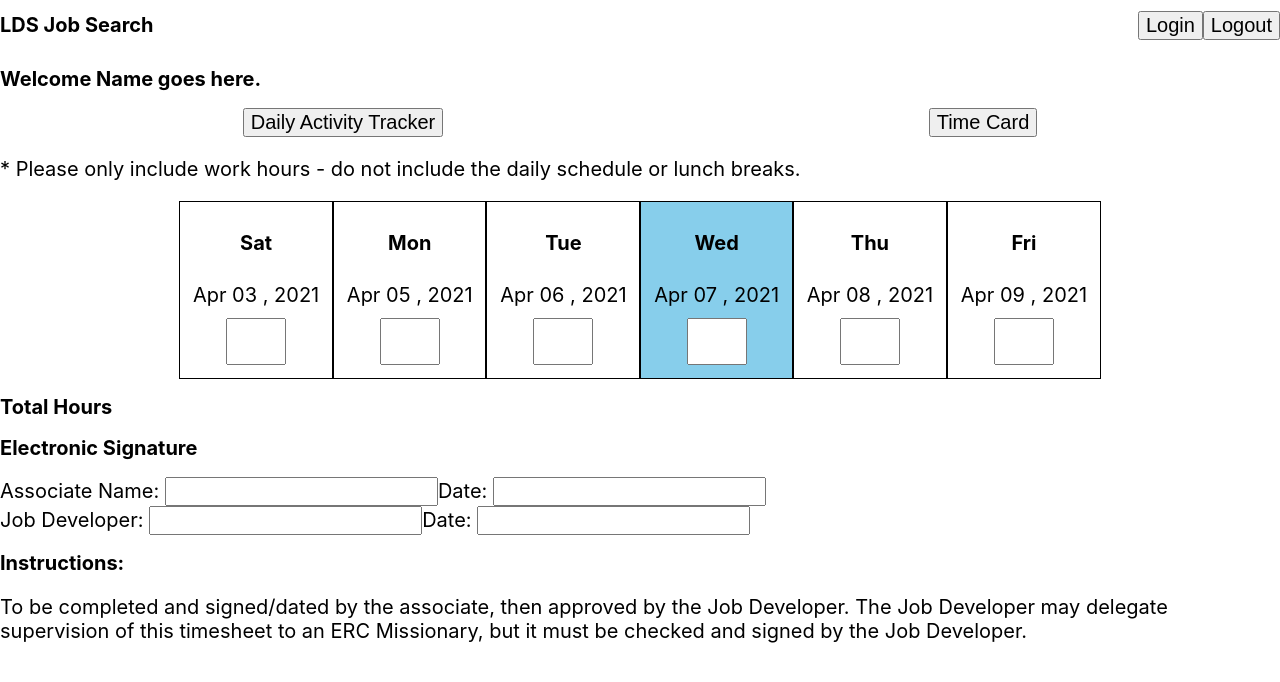
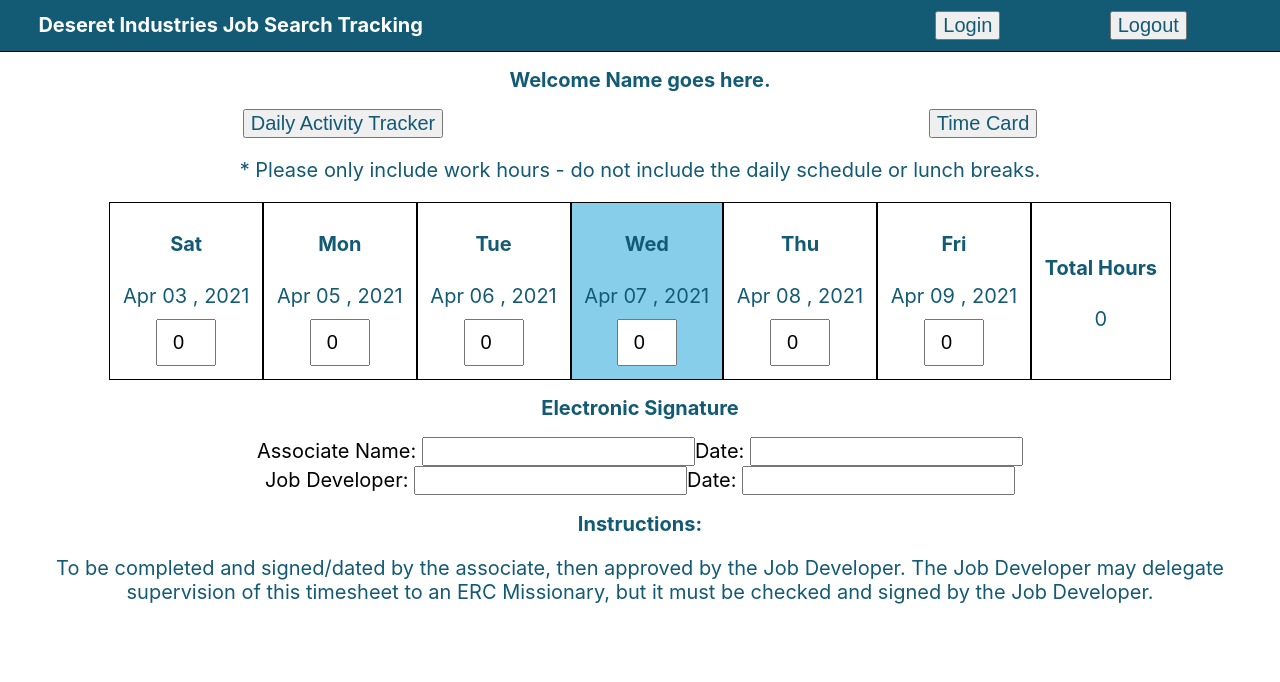
Before and after one commit to nicholas-myers/ldsjsat, a React (Create React App) app: page /profile/time-card in a window 1280 px wide. Shown: the top 682 px of the page. Built offline with nearby package versions, Linux system fonts and the light colour scheme; the HTML template or start-up script is replaced by a standard one.

Commit message:
added ability to set the hours for each day and calculate the total hours for the week

```diff
--- a/src/App.css
+++ b/src/App.css
@@ -2,17 +2,33 @@
   box-sizing: border-box;
   max-width: 100%;
   font-size: 2rem;
+  text-align: center;
 }
 
 html {
   font-size: 62.5%;
 }
 
+h2, p, a,  button {
+  color: #135A75;
+}
+
 header {
   display: flex;
   justify-content: space-between;
   align-items: center;
+  padding: 0 3%;
+  border-bottom: 1px solid black;
+  background-color: #135A75;
+  color: white;
 }
+
+header div {
+  display: flex;
+  width: 30%;
+  justify-content: space-around;
+}
+
 
 .week-day {
   border: 1px solid black;
--- a/src/App.js
+++ b/src/App.js
@@ -6,7 +6,7 @@
   return (
     <div className="App">
       <header>
-        <h1>LDS Job Search</h1>
+        <h1>Deseret Industries Job Search Tracking</h1>
         <div>
           <NavLink to="/profile/activity-tracker"><button>Login</button></NavLink>
           <NavLink to="/"><button>Logout</button></NavLink>
--- a/src/components/TimeCard.js
+++ b/src/components/TimeCard.js
@@ -1,4 +1,4 @@
-import React from "react";
+import React, {useState, useEffect} from "react";
 
 function TimeCard({ today }) {
   const week = {
@@ -21,7 +21,17 @@
   const activeDay = {
     backgroundColor: 'skyblue',
   }
+  const [totalHours, setTotalHours] = useState(0)
 
+
+  const [hours, setHours] = useState([0, 0, 0, 0, 0, 0])
+  useEffect(() => {
+    let count = 0
+    hours.map(day => {
+      count += Number(day)
+    })
+    setTotalHours(count)
+  }, [hours])
   const todayString = today.toDateString();
   const todayList = todayString.split(" ");
   const todaysDay = todayList[0];
@@ -40,7 +50,10 @@
     dateList.splice(2, 0, ",");
     week[weekday] = dateList.join(" ");
   });
-
+  const changeHours = (e, index) => {
+    hours[index] = e.target.value
+    setHours([...hours])
+  }
   return (
     <section>
       <p>
@@ -48,17 +61,20 @@
         lunch breaks.
       </p>
       <div style={{ display: "flex", justifyContent: "center" }}>
-        {Object.keys(week).map((weekday) => {
+        {Object.keys(week).map((weekday, i) => {
           return (
             <div className="week-day" style={weekday === todaysDay ? activeDay : null}>
               <h2>{weekday}</h2>
               <p>{week[weekday]}</p>
-              <input type="number" min="0" max="7" />
+              <input onChange={(e) => changeHours(e, i)} type="number" min="0" max="7" value={hours[i]}/>
             </div>
           );
         })}
+        <div className="week-day">
+          <h2>Total Hours</h2>
+          <p>{totalHours}</p>
+        </div>
       </div>
-      <h2>Total Hours</h2>
       <h2>Electronic Signature</h2>
       <div>
         <label>
```
